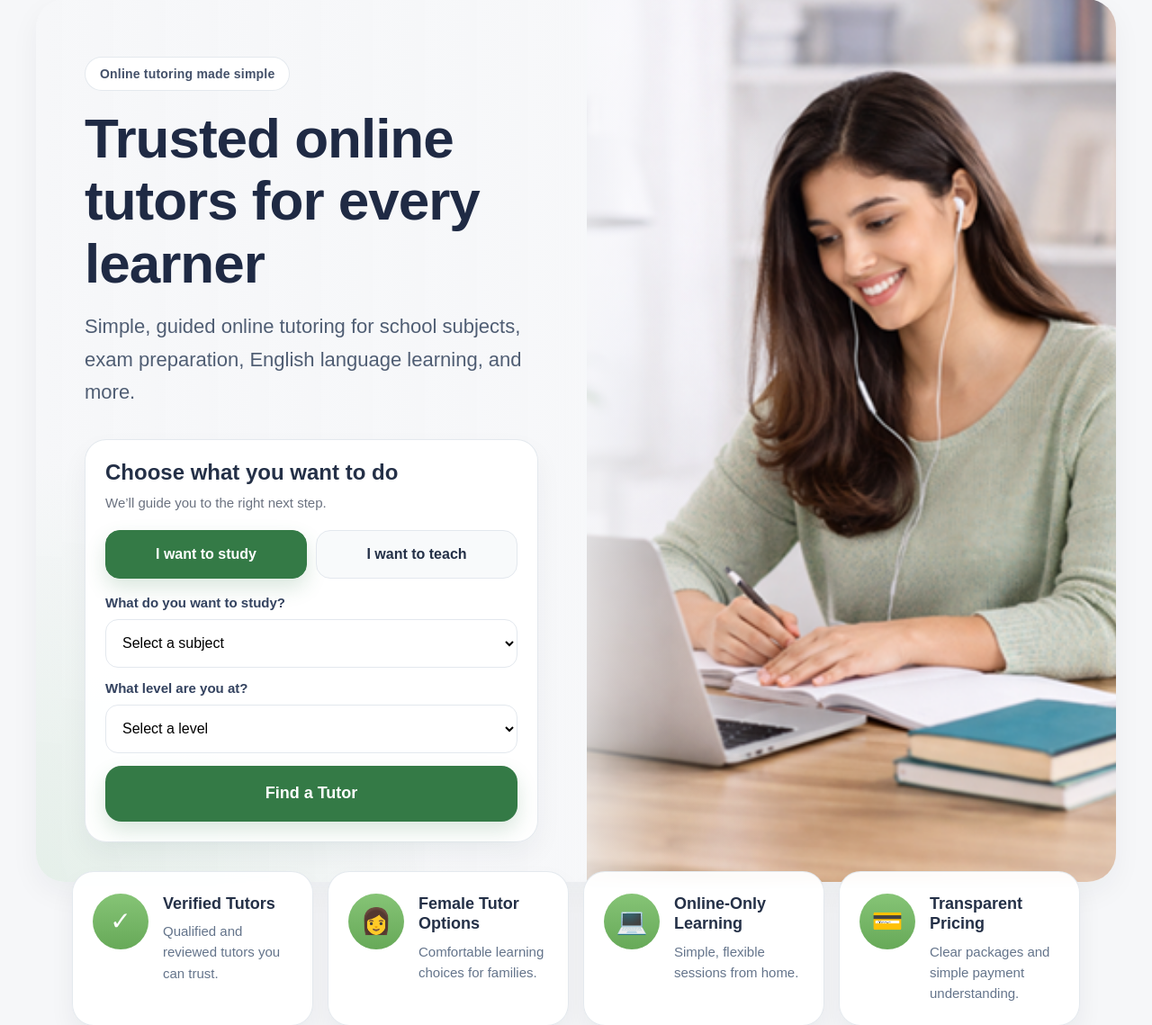
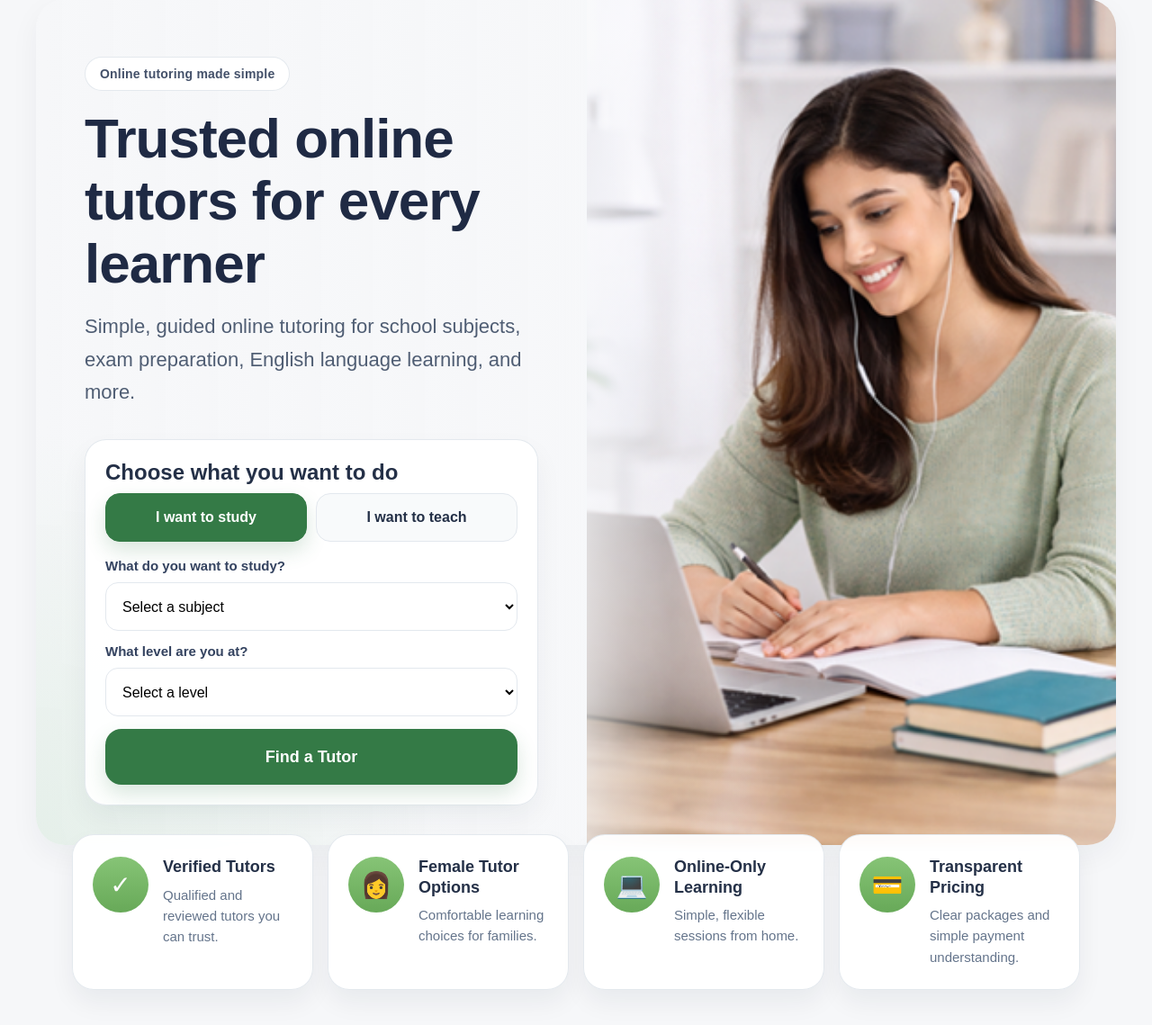
Before and after one commit to rushlordu/tutorspk-app, a Flask app: page / in a window 1280 px wide. Shown: the part 118-1257 px from the top of the page at 90% size. Run offline with Flask 3, Linux system fonts and the light colour scheme; data comes from the database, SQL or seed files in the repository.

Commit message:
Outlook Improved-4

```diff
--- a/templates/index.html
+++ b/templates/index.html
@@ -15,9 +15,6 @@
 
       <div class="hero-intent-card">
         <h3>Choose what you want to do</h3>
-        <p class="hero-intent-sub">
-          We’ll guide you to the right next step.
-        </p>
 
         <div class="intent-toggle">
           <button type="button" id="studyBtn" class="intent-btn active" onclick="setIntent('study')">
```
